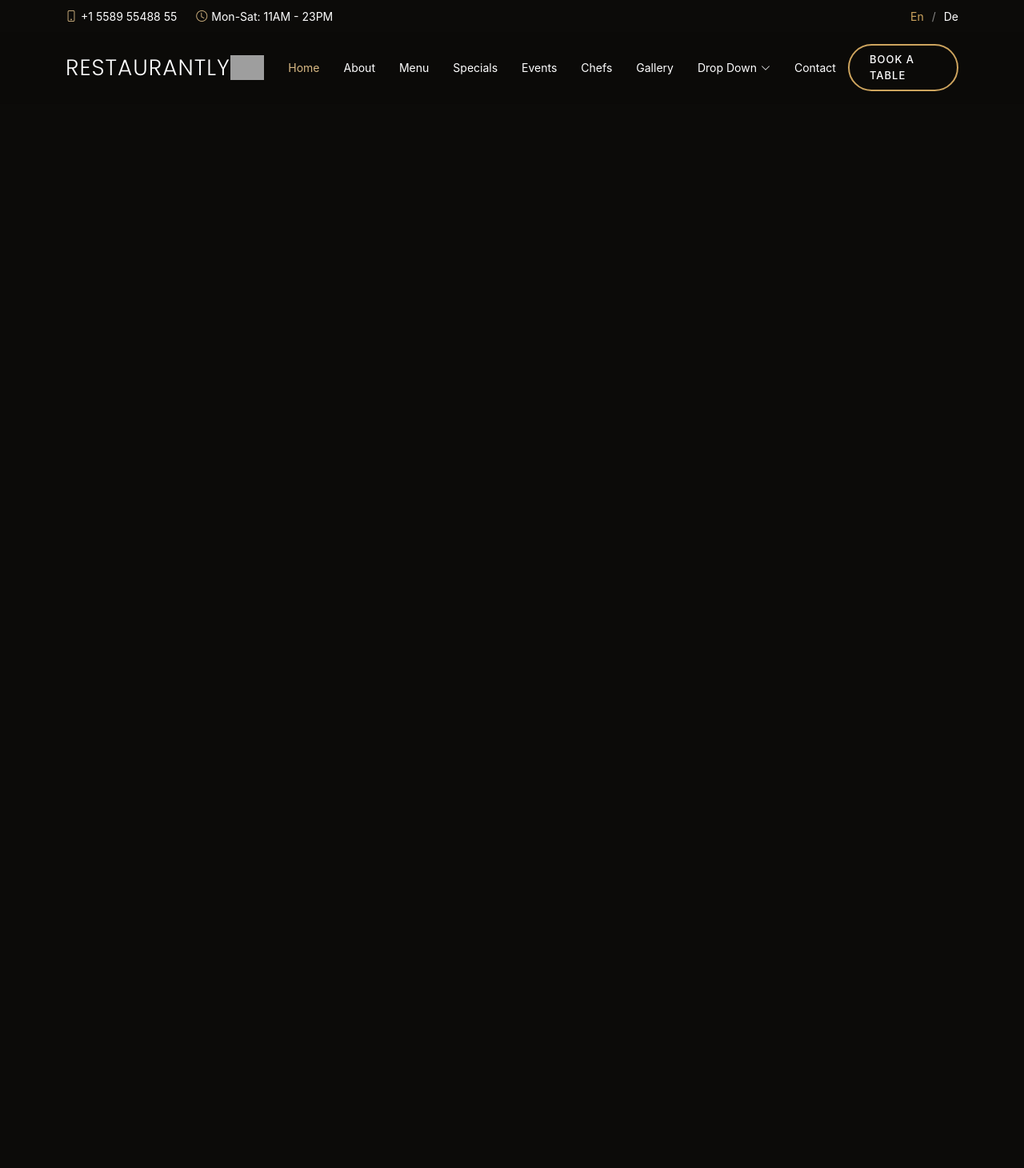
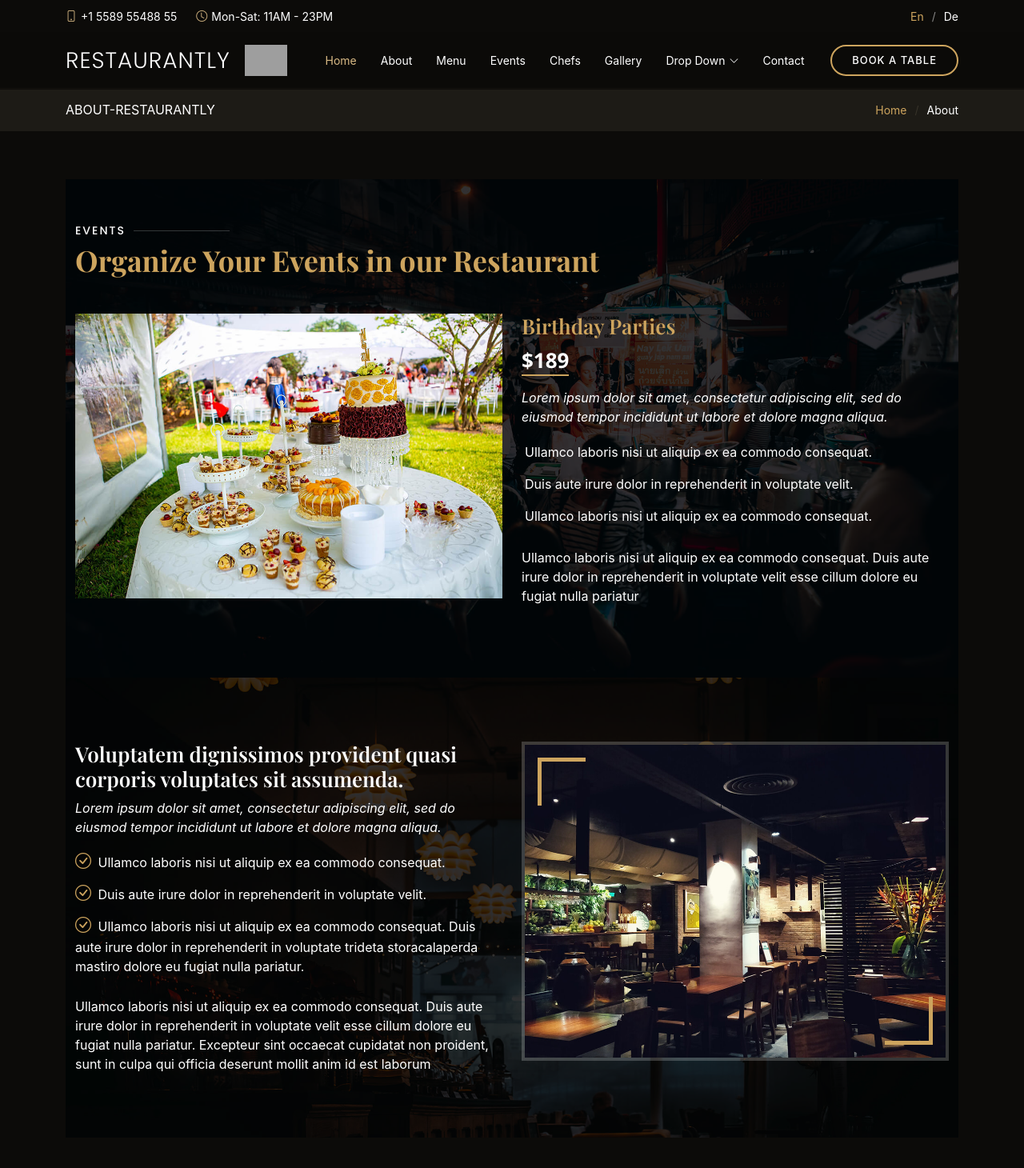
Before and after one commit to Bokhtiar/Dev-Bokhtiar-Restaurant-management-using-reactjs, a React (Create React App) app: page /event in a window 1280 px wide. Shown: the top 1460 px of the page at 80% size. Before the commit the page ends 800 px from the top, so only its background shows below. Built offline with nearby package versions, Linux system fonts and the light colour scheme; grey boxes are pictures that could not be loaded; a web font is replaced by a local one.

Commit message:
event desing done

```diff
--- a/src/App.js
+++ b/src/App.js
@@ -12,6 +12,7 @@ import Home from "./Components/Home";
 import About from './Components/About';
 import List from './Components/Modules/Menu/List';
 import SingleProduct from './Components/Modules/Menu/SingleProduct';
+import EventList from './Components/Modules/event/EventList';
 
 
 export default function App() {
@@ -24,6 +25,8 @@ export default function App() {
         <Route path="/about" element={<About />}></Route>
         <Route path="/menu" element={<List />}></Route>
         <Route path="/product/detail/:id" element={ <SingleProduct /> }></Route>
+        <Route path="/event" element={<EventList />}></Route>
+
       </Routes>
 
      </BrowserRouter>
--- a/src/Components/Layouts/Header.jsx
+++ b/src/Components/Layouts/Header.jsx
@@ -33,8 +33,7 @@ export default function Header() {
               <li><Link to={'/'} className="nav-link scrollto active">Home</Link></li>
               <li><Link to={'/about'} className="nav-link scrollto">About</Link></li>
               <li><Link to={'/menu'} className="nav-link scrollto">Menu</Link></li>
-              <li><a className="nav-link scrollto" href="#specials">Specials</a></li>
-              <li><a className="nav-link scrollto" href="#events">Events</a></li>
+              <li><Link to={'/event'} className="nav-link scrollto">Events</Link></li>
               <li><a className="nav-link scrollto" href="#chefs">Chefs</a></li>
               <li><a className="nav-link scrollto" href="#gallery">Gallery</a></li>
               <li className="dropdown"><a href="#"><span>Drop Down</span> <i className="bi bi-chevron-down"></i></a>
--- /dev/null
+++ b/src/Components/Modules/event/EventList.jsx
@@ -0,0 +1,162 @@
+import React from 'react'
+import { Link } from 'react-router-dom'
+
+export default function EventList() {
+  return (
+    <div>
+      <section className="breadcrumbs">
+            <div className="container">
+                <div className="d-flex justify-content-between align-items-center">
+                <h7>ABOUT-RESTAURANTLY</h7>
+                <ol>
+                    <li><Link to={'/'} >Home</Link></li>
+                    <li>About</li>
+                </ol>
+                </div>
+
+            </div>
+        </section>
+        {/* breadcrumbs end here */}
+
+        <section className="inner-page">
+        <div className="container">
+
+        <section id="events" className="events">
+            <div className="container" data-aos="fade-up">
+
+                <div className="section-title">
+                <h2>Events</h2>
+                <p>Organize Your Events in our Restaurant</p>
+                </div>
+
+                <div className="events-slider swiper" data-aos="fade-up" data-aos-delay="100">
+                <div className="swiper-wrapper">
+
+                    <div className="swiper-slide">
+                    <div className="row event-item">
+                        <div className="col-lg-6">
+                        <img src="./user/assets/img/event-birthday.jpg" className="img-fluid" alt="" />
+                        </div>
+                        <div className="col-lg-6 pt-4 pt-lg-0 content">
+                        <h3>Birthday Parties</h3>
+                        <div className="price">
+                            <p><span>$189</span></p>
+                        </div>
+                        <p className="fst-italic">
+                            Lorem ipsum dolor sit amet, consectetur adipiscing elit, sed do eiusmod tempor incididunt ut labore et dolore
+                            magna aliqua.
+                        </p>
+                        <ul>
+                            <li><i className="bi bi-check-circled"></i> Ullamco laboris nisi ut aliquip ex ea commodo consequat.</li>
+                            <li><i className="bi bi-check-circled"></i> Duis aute irure dolor in reprehenderit in voluptate velit.</li>
+                            <li><i className="bi bi-check-circled"></i> Ullamco laboris nisi ut aliquip ex ea commodo consequat.</li>
+                        </ul>
+                        <p>
+                            Ullamco laboris nisi ut aliquip ex ea commodo consequat. Duis aute irure dolor in reprehenderit in voluptate
+                            velit esse cillum dolore eu fugiat nulla pariatur
+                        </p>
+                        </div>
+                    </div>
+                    </div>
+                    {/* <!-- End testimonial item --> */}
+
+                    <div className="swiper-slide">
+                    <div className="row event-item">
+                        <div className="col-lg-6">
+                        <img src="./user/assets/img/event-private.jpg" className="img-fluid" alt=""/>
+                        </div>
+                        <div className="col-lg-6 pt-4 pt-lg-0 content">
+                        <h3>Private Parties</h3>
+                        <div className="price">
+                            <p><span>$290</span></p>
+                        </div>
+                        <p className="fst-italic">
+                            Lorem ipsum dolor sit amet, consectetur adipiscing elit, sed do eiusmod tempor incididunt ut labore et dolore
+                            magna aliqua.
+                        </p>
+                        <ul>
+                            <li><i className="bi bi-check-circled"></i> Ullamco laboris nisi ut aliquip ex ea commodo consequat.</li>
+                            <li><i className="bi bi-check-circled"></i> Duis aute irure dolor in reprehenderit in voluptate velit.</li>
+                            <li><i className="bi bi-check-circled"></i> Ullamco laboris nisi ut aliquip ex ea commodo consequat.</li>
+                        </ul>
+                        <p>
+                            Ullamco laboris nisi ut aliquip ex ea commodo consequat. Duis aute irure dolor in reprehenderit in voluptate
+                            velit esse cillum dolore eu fugiat nulla pariatur
+                        </p>
+                        </div>
+                    </div>
+                    </div>
+                    {/* <!-- End testimonial item --> */}
+
+                    <div className="swiper-slide">
+                    <div className="row event-item">
+                        <div className="col-lg-6">
+                        <img src="./user/assets/img/event-custom.jpg" className="img-fluid" alt=""/>
+                        </div>
+                        <div className="col-lg-6 pt-4 pt-lg-0 content">
+                        <h3>Custom Parties</h3>
+                        <div className="price">
+                            <p><span>$99</span></p>
+                        </div>
+                        <p className="fst-italic">
+                            Lorem ipsum dolor sit amet, consectetur adipiscing elit, sed do eiusmod tempor incididunt ut labore et dolore
+                            magna aliqua.
+                        </p>
+                        <ul>
+                            <li><i className="bi bi-check-circled"></i> Ullamco laboris nisi ut aliquip ex ea commodo consequat.</li>
+                            <li><i className="bi bi-check-circled"></i> Duis aute irure dolor in reprehenderit in voluptate velit.</li>
+                            <li><i className="bi bi-check-circled"></i> Ullamco laboris nisi ut aliquip ex ea commodo consequat.</li>
+                        </ul>
+                        <p>
+                            Ullamco laboris nisi ut aliquip ex ea commodo consequat. Duis aute irure dolor in reprehenderit in voluptate
+                            velit esse cillum dolore eu fugiat nulla pariatur
+                        </p>
+                        </div>
+                    </div>
+                    </div>
+                    {/* <!-- End testimonial item --> */}
+
+                </div>
+                <div className="swiper-pagination"></div>
+                </div>
+
+            </div>
+            </section>
+
+
+        {/* about us */}
+        <section id="about" className="about">
+            <div className="container" data-aos="fade-up">
+
+                <div className="row">
+                <div className="col-lg-6 order-1 order-lg-2" data-aos="zoom-in" data-aos-delay="100">
+                    <div className="about-img">
+                    <img src="./user/assets/img/about.jpg" alt="" />
+                    </div>
+                </div>
+                <div className="col-lg-6 pt-4 pt-lg-0 order-2 order-lg-1 content">
+                    <h3>Voluptatem dignissimos provident quasi corporis voluptates sit assumenda.</h3>
+                    <p className="fst-italic">
+                    Lorem ipsum dolor sit amet, consectetur adipiscing elit, sed do eiusmod tempor incididunt ut labore et dolore
+                    magna aliqua.
+                    </p>
+                    <ul>
+                    <li><i className="bi bi-check-circle"></i> Ullamco laboris nisi ut aliquip ex ea commodo consequat.</li>
+                    <li><i className="bi bi-check-circle"></i> Duis aute irure dolor in reprehenderit in voluptate velit.</li>
+                    <li><i className="bi bi-check-circle"></i> Ullamco laboris nisi ut aliquip ex ea commodo consequat. Duis aute irure dolor in reprehenderit in voluptate trideta storacalaperda mastiro dolore eu fugiat nulla pariatur.</li>
+                    </ul>
+                    <p>
+                    Ullamco laboris nisi ut aliquip ex ea commodo consequat. Duis aute irure dolor in reprehenderit in voluptate
+                    velit esse cillum dolore eu fugiat nulla pariatur. Excepteur sint occaecat cupidatat non proident, sunt in
+                    culpa qui officia deserunt mollit anim id est laborum
+                    </p>
+                </div>
+                </div>
+
+            </div>
+            </section>
+        </div>
+        </section>
+    </div>
+  )
+}
```
